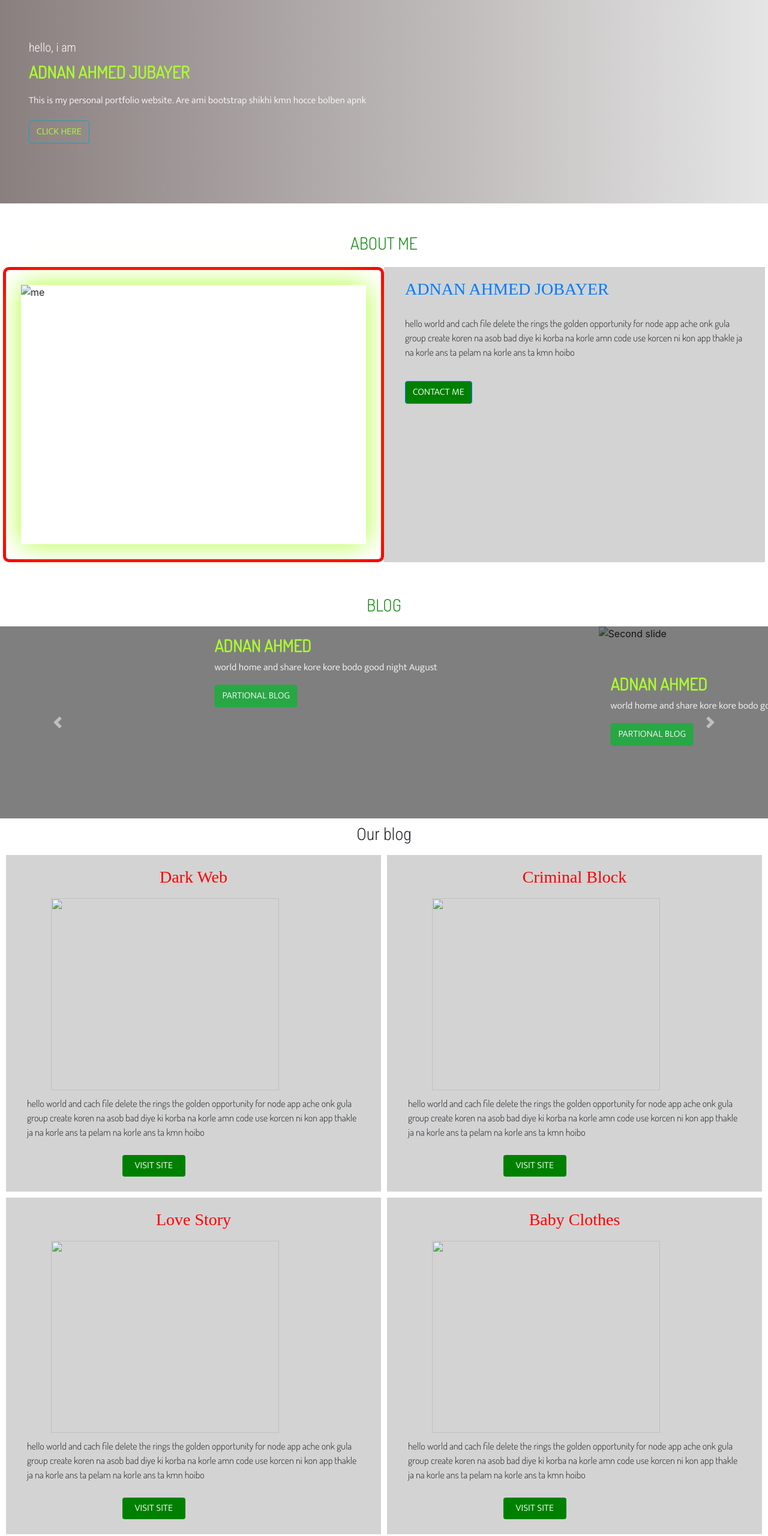
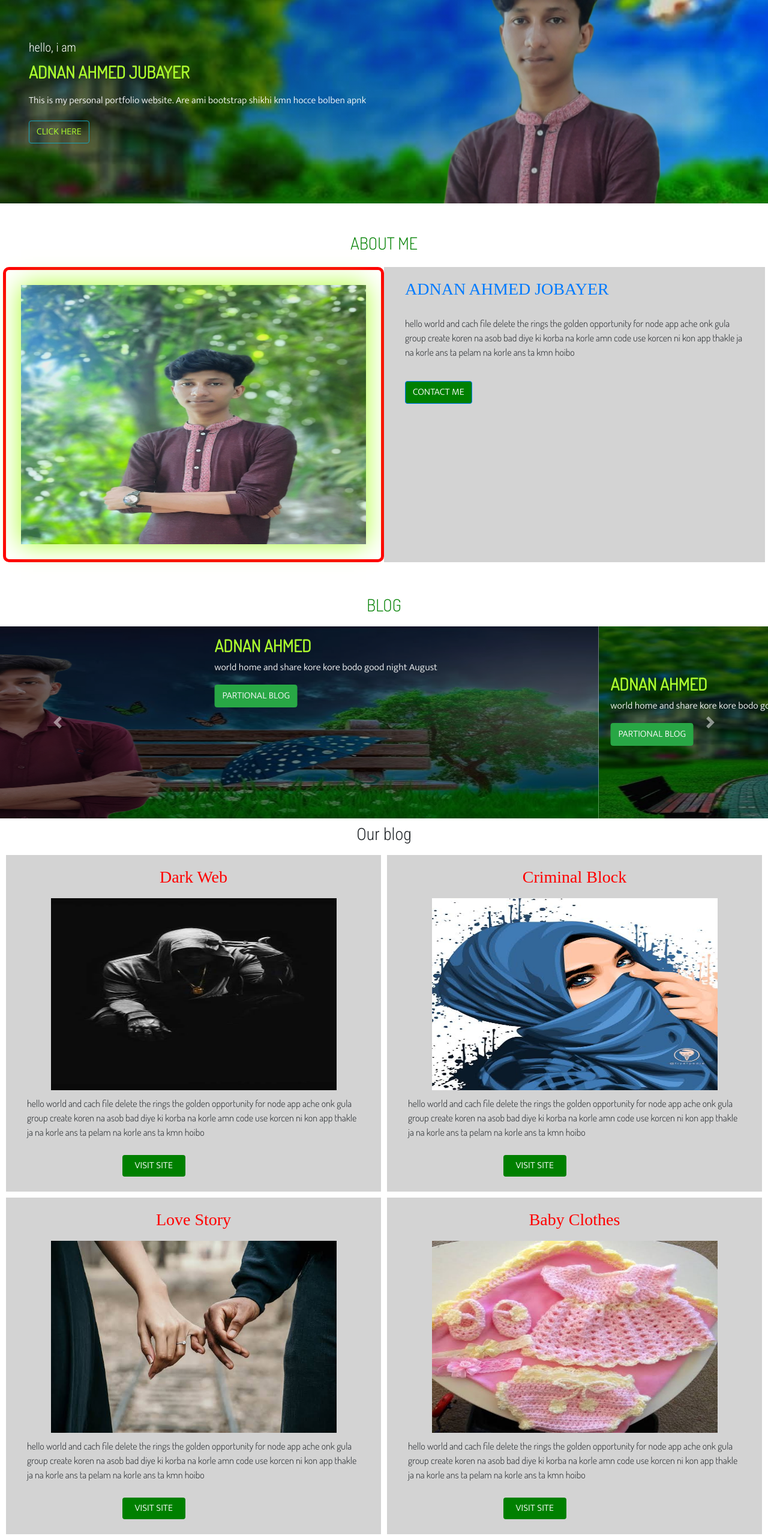
Before and after one commit to Akbor002/Adnan, a plain HTML site: page index.html in a window 1280 px wide. Shown: the part 240-2800 px from the top of the page at 60% size. Drawn offline with nearby package versions, Linux system fonts and the light colour scheme; files that its build step writes are made by us from their sources.

Commit message:
update index.html

```diff
--- a/index.html
+++ b/index.html
@@ -5,7 +5,7 @@
   <meta name="viewport" content="width=device-width, initial-scale=1.0">
   <meta http-equiv="X-UA-Compatible" content="ie=edge">
   <title>my blog</title>
-  <link rel="stylesheet" href="style/style.css">
+  <link rel="stylesheet" href="style.css">
   <link rel="stylesheet" href="https://cdn.jsdelivr.net/npm/bootstrap@4.0.0/dist/css/bootstrap.min.css">
 
 
@@ -52,7 +52,7 @@
 
   <div class="about container-fluid row" id="about">
       <div class="about-img col-sm-12 col-md-6">
-        <img src="images/me.jpg" alt="me"></div>
+        <img src="me.jpg" alt="me"></div>
         <div class="about-text col-sm-12 col-md-6 ">
           <h3 class="text-primary">ADNAN AHMED JOBAYER </h3>
           <p>hello world and cach file delete the rings the golden opportunity for node app ache onk gula group create koren na asob bad diye ki korba na korle amn code use korcen ni kon app thakle ja na korle ans ta pelam na korle ans ta kmn hoibo  </p>
@@ -67,7 +67,7 @@
   <div id="carouselExampleControls" class="carousel slide" data-ride="carousel">
     <div class="carousel-inner">
       <div class="carousel-item active">
-        <img class="d-block w-100" src="/images/my.jpg" alt="First slide">
+        <img class="d-block w-100" src="my.jpg" alt="First slide">
                 <div class="slide1-text">
           <h3>ADNAN AHMED</h3>
           <p>world home and share kore kore bodo good night August </p>
@@ -76,7 +76,7 @@
                 </div>
       </div>
       <div class="carousel-item">
-        <img class="d-block w-100" src="/images/cover.jpg" alt="Second slide">
+        <img class="d-block w-100" src="cover.jpg" alt="Second slide">
         <div class="slide2-text">
           <h3>ADNAN AHMED</h3>
           <p>world home and share kore kore bodo good night August </p>
@@ -86,7 +86,7 @@
         </div>
       </div>
       <div class="carousel-item">
-        <img class="d-block w-100" src="/images/my1.jpg" alt="Third slide">
+        <img class="d-block w-100" src="my1.jpg" alt="Third slide">
                 <div class="slide3-text">
           <h3>ADNAN AHMED</h3>
           <p>world home and share kore kore bodo good night August </p>
@@ -110,7 +110,7 @@
     <div class="about container-fluid row">
       <div class="col-sm-12 col-md-6 about-text blog ">
          <h3 class="text-center dark-web ">Dark Web</h3>
-           <img class="blog1-img" src="/images/blog1.jpeg">
+           <img class="blog1-img" src="blog1.jpeg">
 
          <p>hello world and cach file delete the rings the golden opportunity for node app ache onk gula group create koren na asob bad diye ki korba na korle amn code use korcen ni kon app thakle ja na korle ans ta pelam na korle ans ta kmn hoibo </p>
          <input type="button" value="VISIT SITE" class="btn  blog1-btn">
@@ -118,7 +118,7 @@
         </div>
               <div class="col-sm-12 col-md-6 about-text blog ">
                 <h3 class="text-center ">Criminal Block </h3>
-                <img class="blog1-img" src="/images/blog2.jpeg">
+                <img class="blog1-img" src="blog2.jpeg">
 
                 <p>hello world and cach file delete the rings the golden opportunity for node app ache onk gula group create koren na asob bad diye ki korba na korle amn code use korcen ni kon app thakle ja na korle ans ta pelam na korle ans ta kmn hoibo </p>
                 <input type="button" value="VISIT SITE" class="btn  blog1-btn">
@@ -126,7 +126,7 @@
               </div>
         <div class="col-sm-12 col-md-6 about-text blog">
           <h3 class="text-center dark-web ">Love Story</h3>
-          <img class="blog1-img" src="/images/blog3.jpeg">
+          <img class="blog1-img" src="blog3.jpeg">
 
           <p>hello world and cach file delete the rings the golden opportunity for node app ache onk gula group create koren na asob bad diye ki korba na korle amn code use korcen ni kon app thakle ja na korle ans ta pelam na korle ans ta kmn hoibo </p>
           <input type="button" value="VISIT SITE" class="btn  blog1-btn">
@@ -134,7 +134,7 @@
         </div>
       <div class="col-sm-12 col-md-6 about-text blog">
         <h3 class="text-center dark-web ">Baby Clothes</h3>
-        <img class="blog1-img" src="/images/blog4.jpeg">
+        <img class="blog1-img" src="blog4.jpeg">
 
         <p>hello world and cach file delete the rings the golden opportunity for node app ache onk gula group create koren na asob bad diye ki korba na korle amn code use korcen ni kon app thakle ja na korle ans ta pelam na korle ans ta kmn hoibo </p>
         <input type="button" value="VISIT SITE" class="btn  blog1-btn">
@@ -147,7 +147,7 @@
 
  <div class="container-fluid contact  row pt-5" id="contact">
    <div class="col-sm-12 col-md-6 p-5">
-     <img src="/images/Adnan Ahmed jobayer .png">
+     <img src="Adnan Ahmed jobayer .png">
      <h3 class="text-center">Adnan Ahmed </h3>
    </div>
    <div class="col-sm-12 col-md-6">
```
